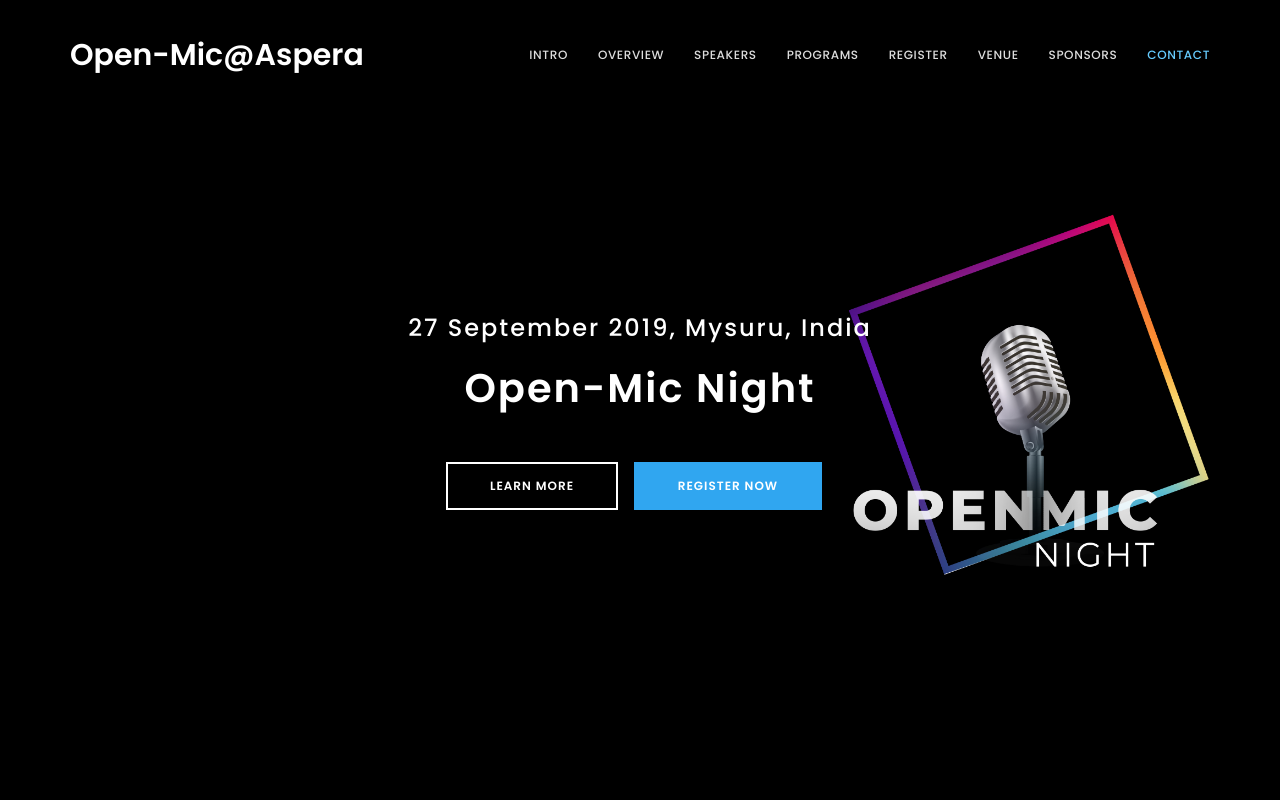
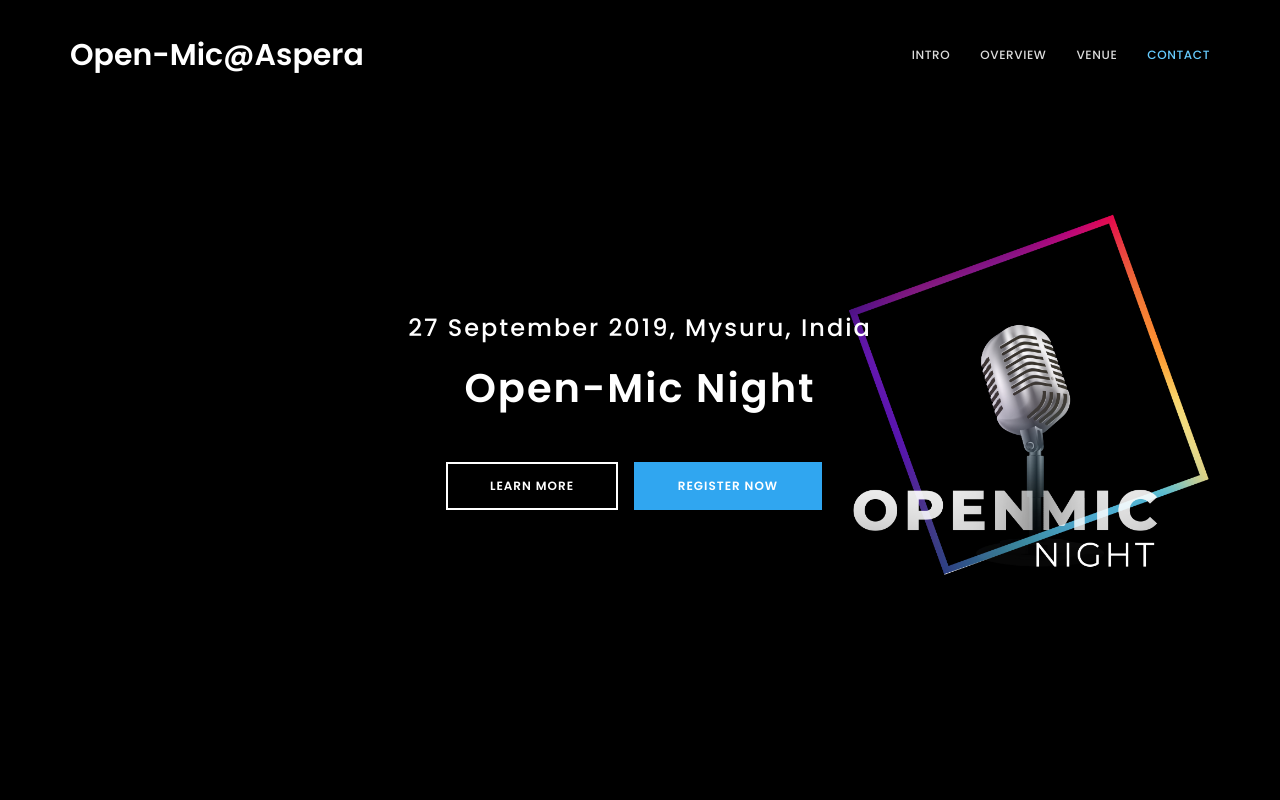
Before and after one commit to ShashankAthreya/openmic, a plain HTML site: page index.html in a window 1280 px wide. Shown: the top 800 px of the page. Drawn offline with Linux system fonts and the light colour scheme.

Commit message:
Final draft of completed website3

```diff
--- a/index.html
+++ b/index.html
@@ -58,11 +58,7 @@ http://www.templatemo.com/tm-486-new-event
 			<ul class="nav navbar-nav navbar-right">
 				<li><a href="#intro" class="smoothScroll">Intro</a></li>
 				<li><a href="#overview" class="smoothScroll">Overview</a></li>
-				<li><a href="#speakers" class="smoothScroll">Speakers</a></li>
-				<li><a href="#program" class="smoothScroll">Programs</a></li>
-				<li><a href="#register" class="smoothScroll">Register</a></li>
 				<li><a href="#venue" class="smoothScroll">Venue</a></li>
-				<li><a href="#sponsors" class="smoothScroll">Sponsors</a></li>
 				<li><a href="#contact" class="smoothScroll">Contact</a></li>
 			</ul>
 
```
